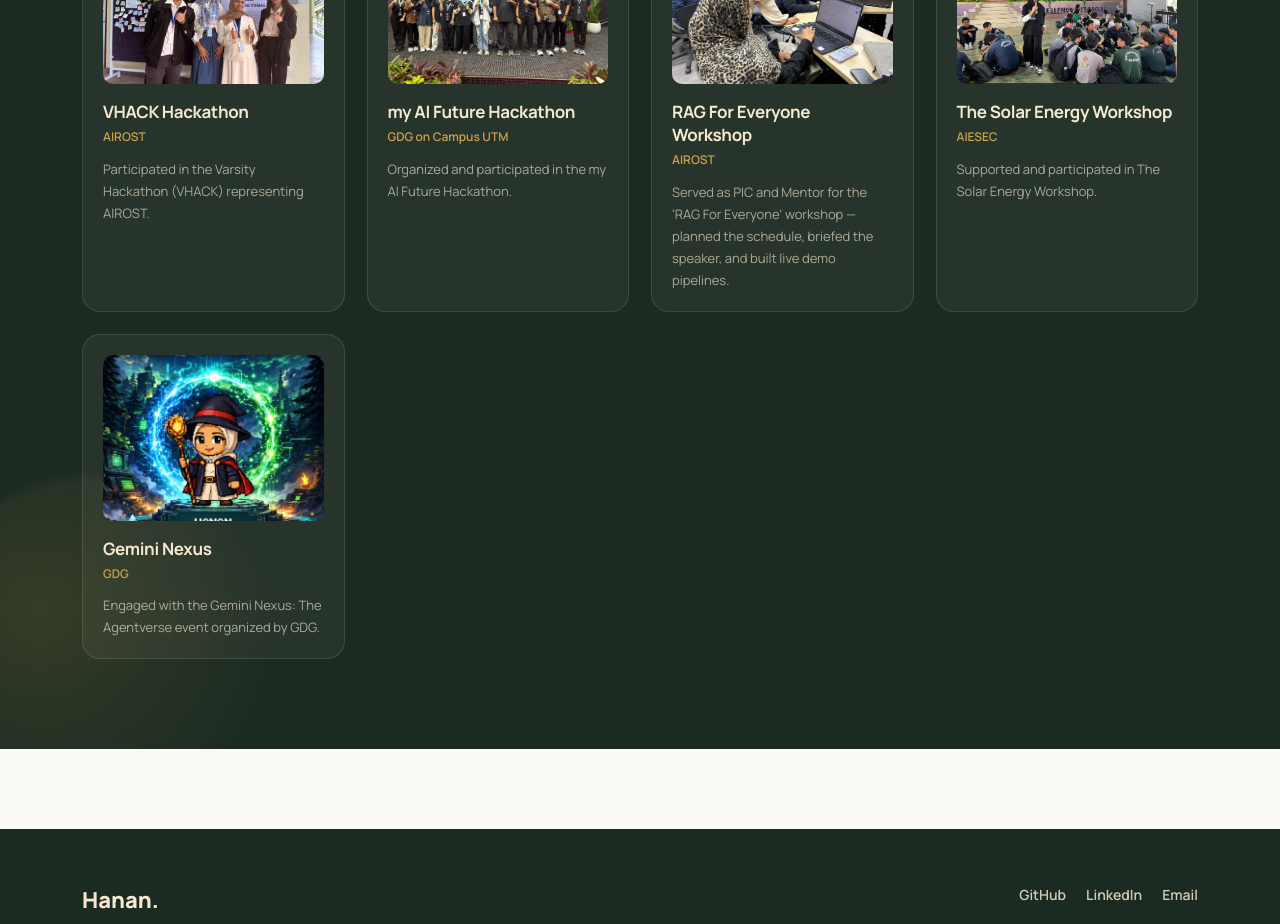
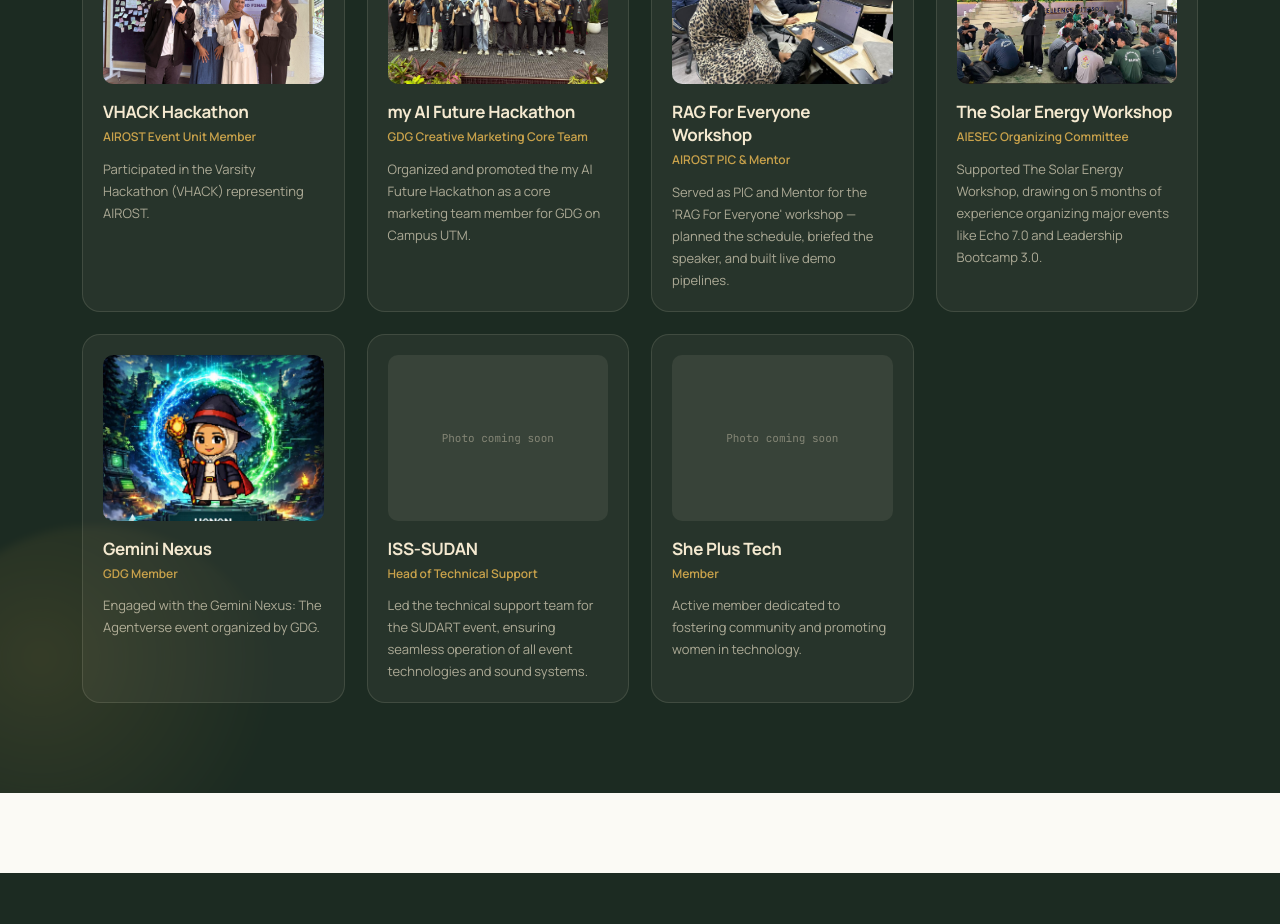
Before and after one commit to Hanan20x/hanan-portfolio, a React (Vite) app: page / in a window 1280 px wide. Shown: the part 2940-3864 px from the top of the page. Built offline with nearby package versions, Linux system fonts and the light colour scheme.

Commit message:
Enhance involvements section with professional details from resume

```diff
--- a/src/data/profile.js
+++ b/src/data/profile.js
@@ -163,34 +163,46 @@
 export const involvements = [
   {
     org: "VHACK Hackathon",
-    role: "AIROST",
+    role: "AIROST Event Unit Member",
     description: "Participated in the Varsity Hackathon (VHACK) representing AIROST.",
     image: "/involvements/vhack-hackathon.jpg",
   },
   {
     org: "my AI Future Hackathon",
-    role: "GDG on Campus UTM",
-    description: "Organized and participated in the my AI Future Hackathon.",
+    role: "GDG Creative Marketing Core Team",
+    description: "Organized and promoted the my AI Future Hackathon as a core marketing team member for GDG on Campus UTM.",
     image: "/involvements/my-ai-future.jpg",
   },
   {
     org: "RAG For Everyone Workshop",
-    role: "AIROST",
+    role: "AIROST PIC & Mentor",
     description: "Served as PIC and Mentor for the 'RAG For Everyone' workshop — planned the schedule, briefed the speaker, and built live demo pipelines.",
     image: "/involvements/rag-workshop.jpg",
   },
   {
     org: "The Solar Energy Workshop",
-    role: "AIESEC",
-    description: "Supported and participated in The Solar Energy Workshop.",
+    role: "AIESEC Organizing Committee",
+    description: "Supported The Solar Energy Workshop, drawing on 5 months of experience organizing major events like Echo 7.0 and Leadership Bootcamp 3.0.",
     image: "/involvements/solar-energy.jpg",
   },
   {
     org: "Gemini Nexus",
-    role: "GDG",
+    role: "GDG Member",
     description: "Engaged with the Gemini Nexus: The Agentverse event organized by GDG.",
     image: "/involvements/gemini-nexus.jpg",
   },
+  {
+    org: "ISS-SUDAN",
+    role: "Head of Technical Support",
+    description: "Led the technical support team for the SUDART event, ensuring seamless operation of all event technologies and sound systems.",
+    image: null,
+  },
+  {
+    org: "She Plus Tech",
+    role: "Member",
+    description: "Active member dedicated to fostering community and promoting women in technology.",
+    image: null,
+  }
 ];
 
 export const hackathons = [
```
